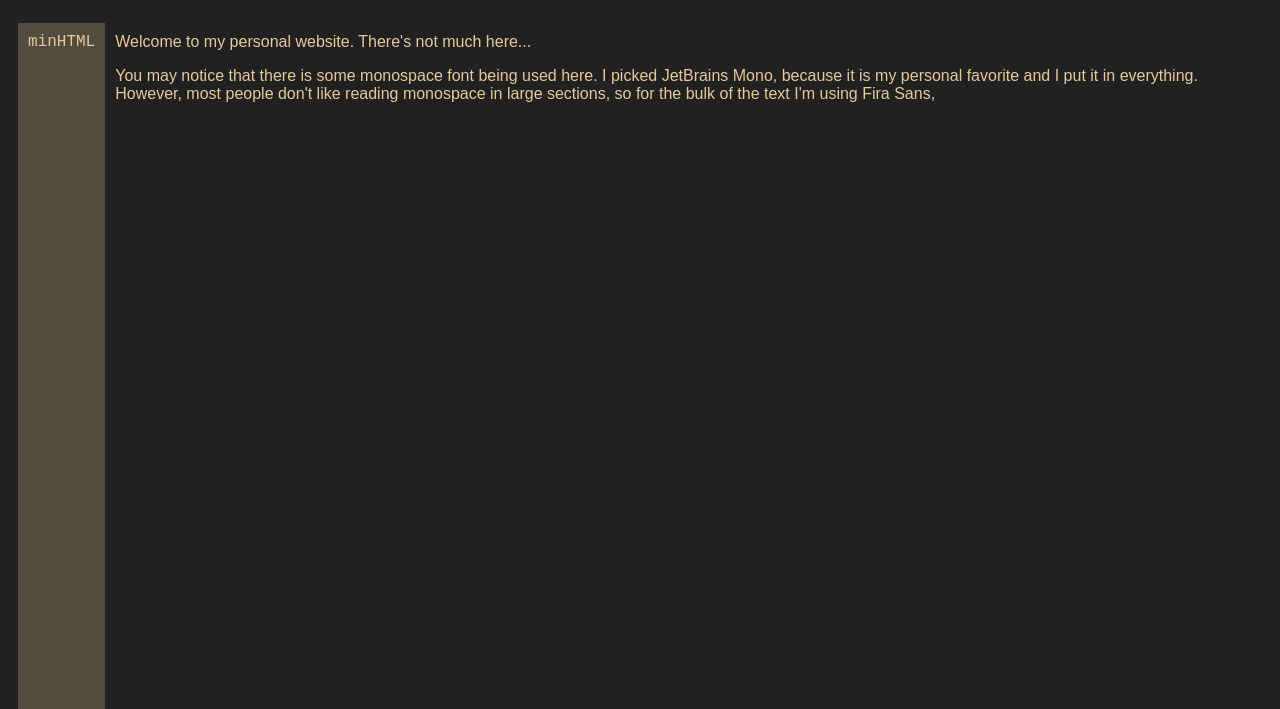
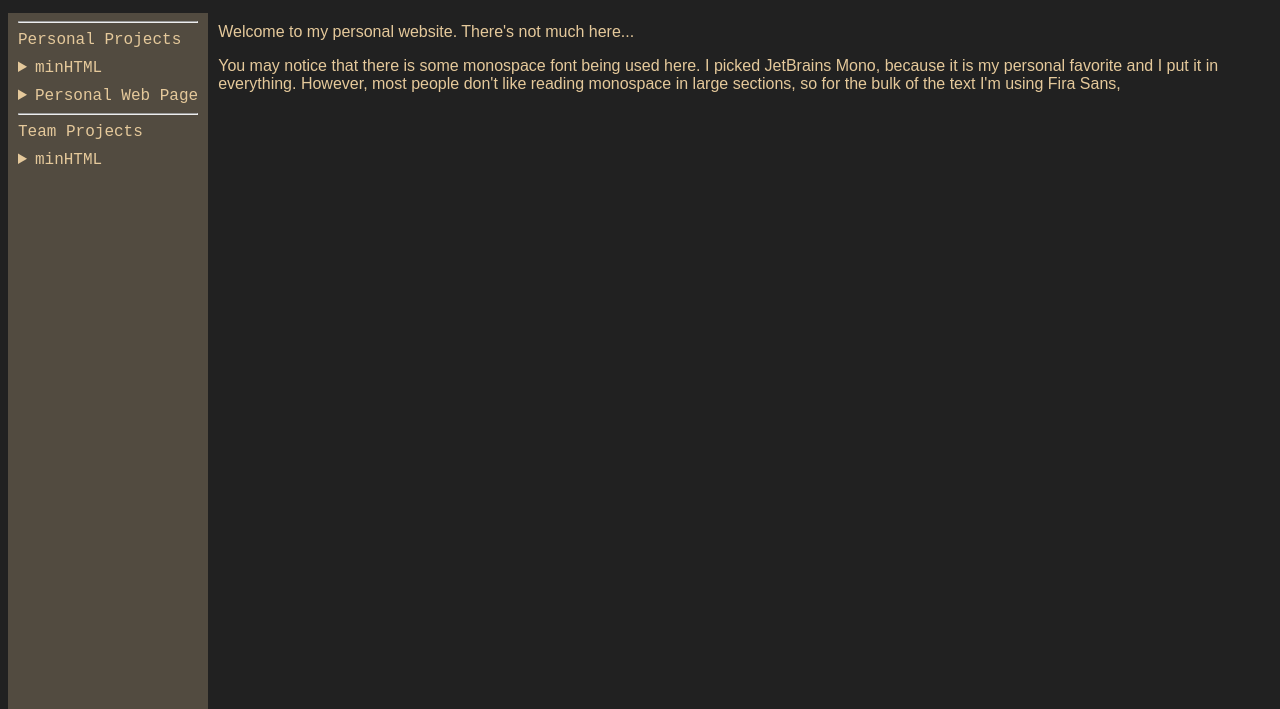
Before and after one commit to ah-OOG-ah/PWEB, a website: page src/index.html in a window 1280 px wide. Shown: the part 91-800 px from the top of the page. Drawn offline with Linux system fonts and the light colour scheme.

Commit message:
Start working on sidebar

```diff
--- a/src/index.html
+++ b/src/index.html
@@ -16,20 +16,42 @@
     <button class="navbutton">bio</button>
   </nav>
 </header>
-<main>
+
+<!--Not *really* the main pane, but I don't know what else to call it-->
+<div id="notTheMainPane">
   <menu id="sidebar">
-    <li class="project">minHTML</li>
+    <li><hr>Personal Projects</li>
+    <li class="project">
+      <details>
+        <summary>minHTML</summary>
+        A minimal webpage, built solely with HTML.
+      </details>
+    </li>
+    <li class="project">
+      <details>
+        <summary>Personal Web Page</summary>
+        The page you're looking at! This one gets HTML <i>and</i> CSS - fancy!
+      </details>
+    </li>
+    <li><hr>Team Projects</li>
+    <li class="project">
+      <details>
+        <summary>minHTML</summary>
+        A minimal webpage, built solely with HTML.
+      </details>
+    </li>
   </menu>
 
-  <div id="mainPane">
+  <!--See, I told you it wasn't the main pane-->
+  <main>
     <p>Welcome to my personal website. There's not much here...</p>
 
     <p>You may notice that there is some monospace font being used here. I picked JetBrains Mono, because it is my
-    personal favorite and I put it in everything. However, most people don't like reading monospace in large sections,
+      personal favorite and I put it in everything. However, most people don't like reading monospace in large sections,
       so for the bulk of the text I'm using Fira Sans,
     </p>
-  </div>
-</main>
+  </main>
+</div>
 
 <footer>
   <p>&copy; ah-OOG-ah 2026. Source available on <a href="https://github.com/ah-OOG-ah/PWEB">GitHub</a>, license pending.
--- a/src/style.css
+++ b/src/style.css
@@ -41,14 +41,14 @@ html, body {
 }
 
 main {
-    display: block flex;
-    height: 100%;
     padding: 10px;
+    font-family: "Fira Sans", sans-serif;
 }
 
-#mainPane {
-    padding: 10px;
-    font-family: "Fira Sans", sans-serif;
+#notTheMainPane {
+    display: block flex;
+    flex-direction: row;
+    height: 100%;
 }
 
 #sidebar {
@@ -58,12 +58,16 @@ main {
     flex-direction: column;
     align-content: center;
     list-style: none;
-    padding: 10px;
+    padding: 0 10px 0 10px;
     font-family: "JetBrains Mono Medium", monospace;
 }
 
+summary {
+    white-space: nowrap;
+}
+
 .project {
-    padding: 0;
+    padding: 10px 0 0;
     margin: 0;
 }
 
```
